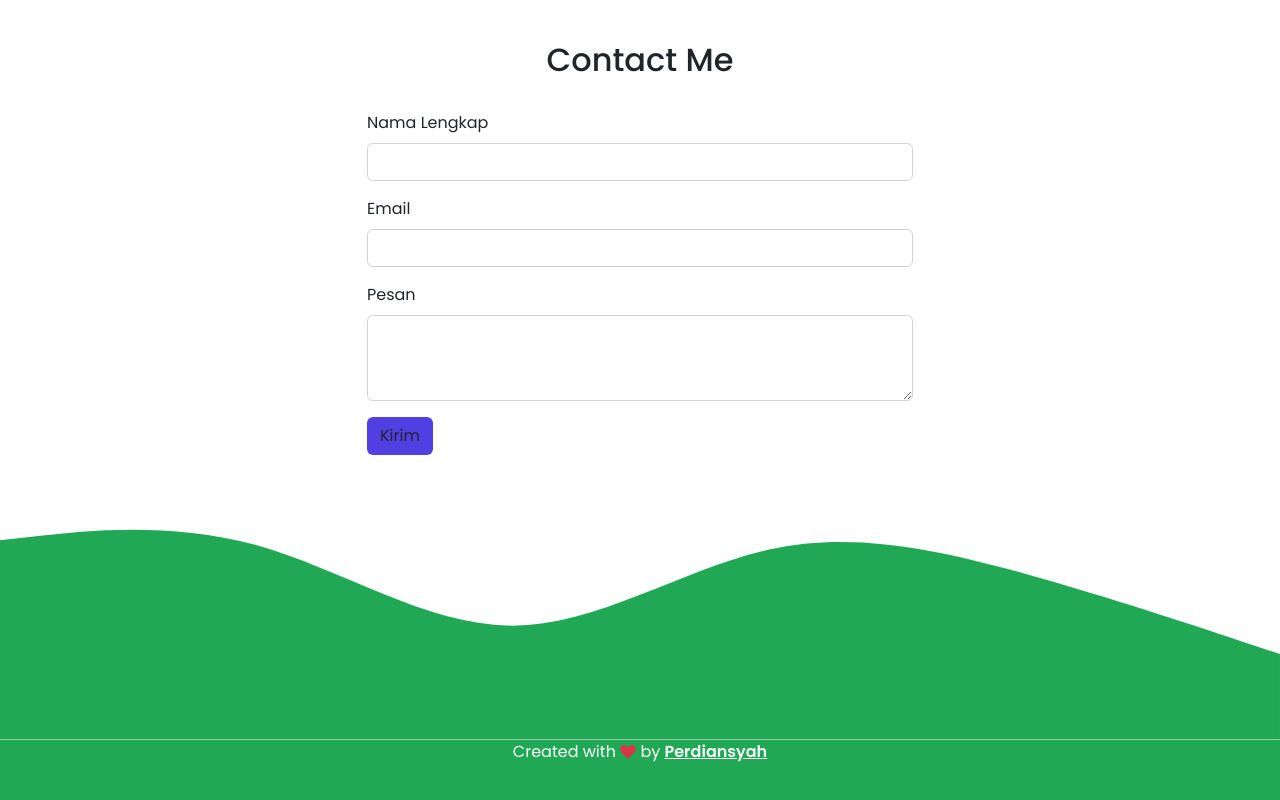
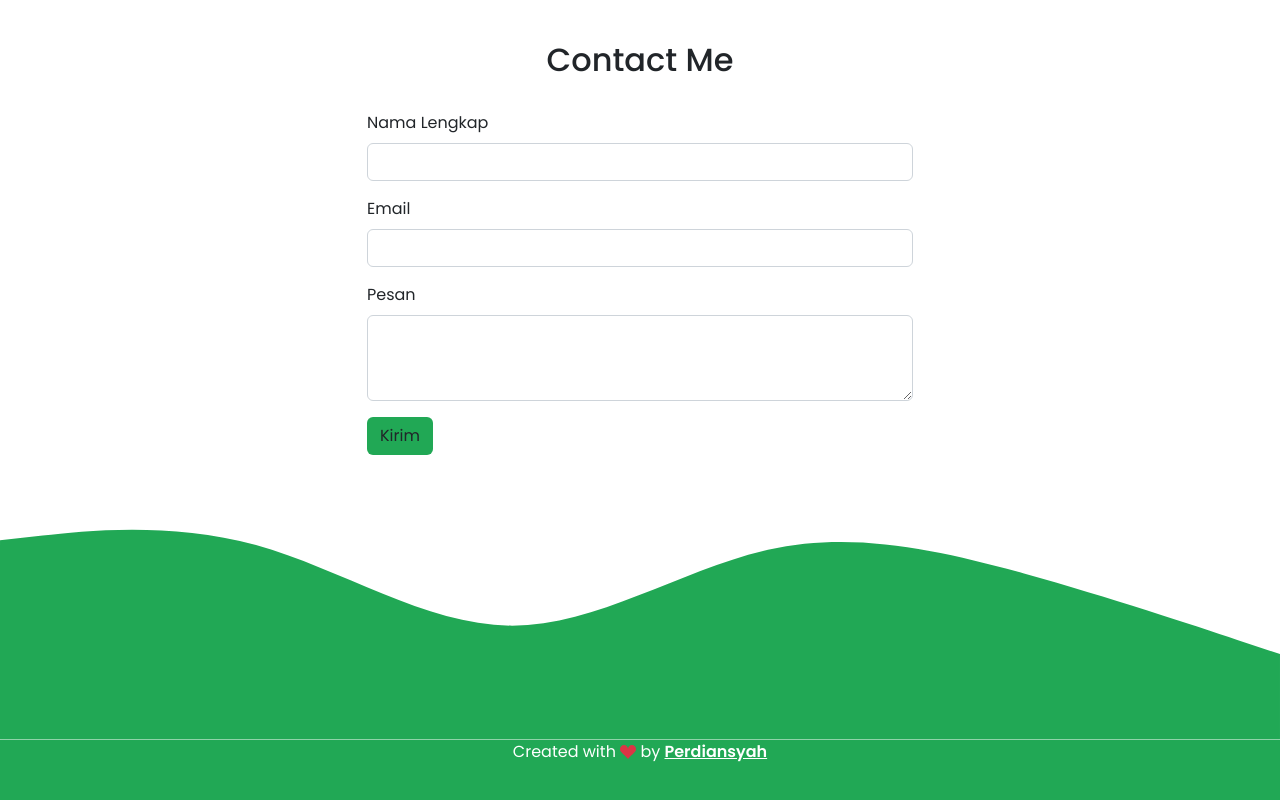
Before and after one commit to imferdian/imferdian.github.io, a plain HTML site: page index.html in a window 1280 px wide. Shown: the part 2545-3345 px from the top of the page. Drawn offline with nearby package versions, Linux system fonts and the light colour scheme.

Commit message:
mengubah kembal warna tombol

```diff
--- a/index.html
+++ b/index.html
@@ -168,7 +168,7 @@
                 <label for="pesan" class="form-label">Pesan</label>
                 <textarea class="form-control" id="pesan" rows="3"></textarea>
               </div>
-              <button type="submit" class="btn" style="background-color: #5040e2">Kirim</button>
+              <button type="submit" class="btn" style="background-color: #21a855">Kirim</button>
             </form>
           </div>
         </div>
```
